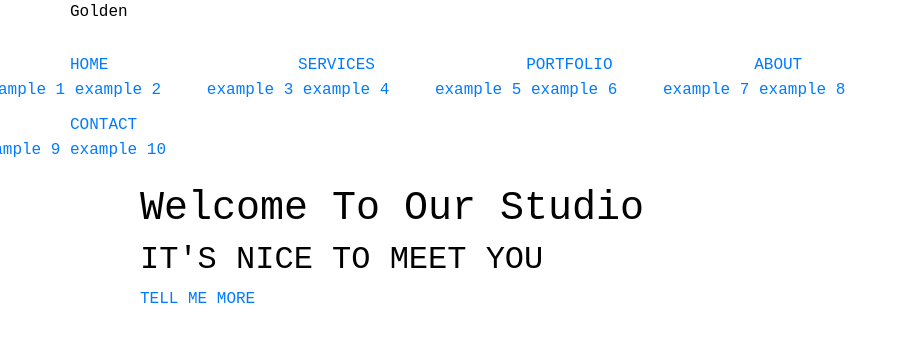
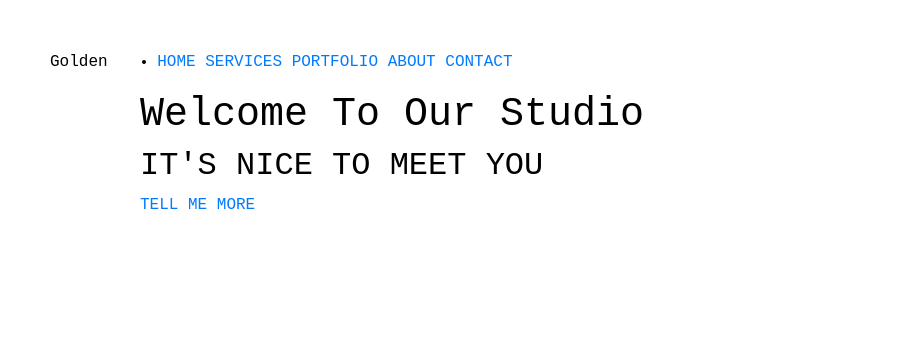
Before and after one commit to lukasmkrk/Modul-3, a website: page index.html in a window 1280 px wide. Shown: the whole page, without its empty margins (0-908 px from the left). Drawn offline with nearby package versions, Linux system fonts and the light colour scheme.

Commit message:
Create nav bar

```diff
--- a/index.html
+++ b/index.html
@@ -8,68 +8,28 @@
     </head>
 
     <body>
-        <div class="menu">
-          <div class="container">
-            <div class="Golden">
-              <p>Golden</p>
+        <nav class="navigation">
+              <div class="name">
+                <p> Golden </p>
               </div>
 
-          <nav class="navigation">
+              <div class="name">
               <ul>
                 <li>
                   <a href="#">HOME</a>
-                      <ul>
-                        <li>
-                          <a href="#">example 1</a>
-                          <a href="#">example 2</a>
+                  <a href="#">SERVICES</a>
+                  <a href="#">PORTFOLIO</a>
+                  <a href="#">ABOUT</a>
+                  <a href="#">CONTACT</a>
                 </li>
               </ul>
-                  </li>
-
-                  <li>
-                    <a href="#">SERVICES</a>
-                      <ul>
-                        <li>
-                          <a href="#">example 3</a>
-                          <a href="#">example 4</a>
-                        </li>
-                      </ul>
-                  </li>
-
-                  <li>
-                    <a href="#">PORTFOLIO</a>
-                      <ul>
-                        <li>
-                          <a href="#">example 5</a>
-                          <a href="#">example 6</a>
-                        </li>
-                      </ul>
-                  </li>
-
-                  <li>
-                    <a href="#">ABOUT</a>
-                      <ul>
-                        <li>
-                          <a href="#">example 7</a>
-                          <a href="#">example 8</a>
-                        </li>
-                      </ul>
-                  </li>
-
-                  <li>
-                    <a href="#">CONTACT</a>
-                      <ul>
-                        <li>
-                          <a href="#">example 9</a>
-                          <a href="#">example 10</a>
-                        </li>
-                      </ul>
-                  </li>
-
-                </ul>
+            </div>
             </div>
         </nav>
       </div>
+
+
+
 
       <header>
         <div class="container">
--- a/sass/style.scss
+++ b/sass/style.scss
@@ -5,7 +5,7 @@
 }
 
 body{
-    margin:0;
+    margin:50px;
     font-size:16px;
     line-height:25px;
     font-family: 'Inconsolata', monospace;
@@ -18,44 +18,8 @@ body{
     margin:0 auto;
     width: 100%;
   }
-  .section{
-      padding:96px 0;
-  }
 
 /*Menu*/
-
-.menu{
-  display: inline-block;
+.name{
+  display:inline-block;
 }
-
-  /*Navigation*/
-
-  .navigation{
-      padding: 12px 0;
-    }
-
-  .navigation ul{
-    padding: 0;
-    margin: 0;
-  }
-
-  .navigation li{
-    display:inline-block;
-    margin: 0 36px 0 0;
-    position:relative;
-  }
-
-  .navigation a{
-    text-decoration: none;
-  }
-
-  .navigation a:hover{
-    color:green;
-  }
-
-.navigation ul ul li{
-  display:block;
-  margin: 0 0 10px 0;
-  position:relative;
-  transform: translateX(-50%);
-}
```
Also changed, not shown: css/style.css, 1 other file. Lines whose indentation alone changed are shown as unchanged.
